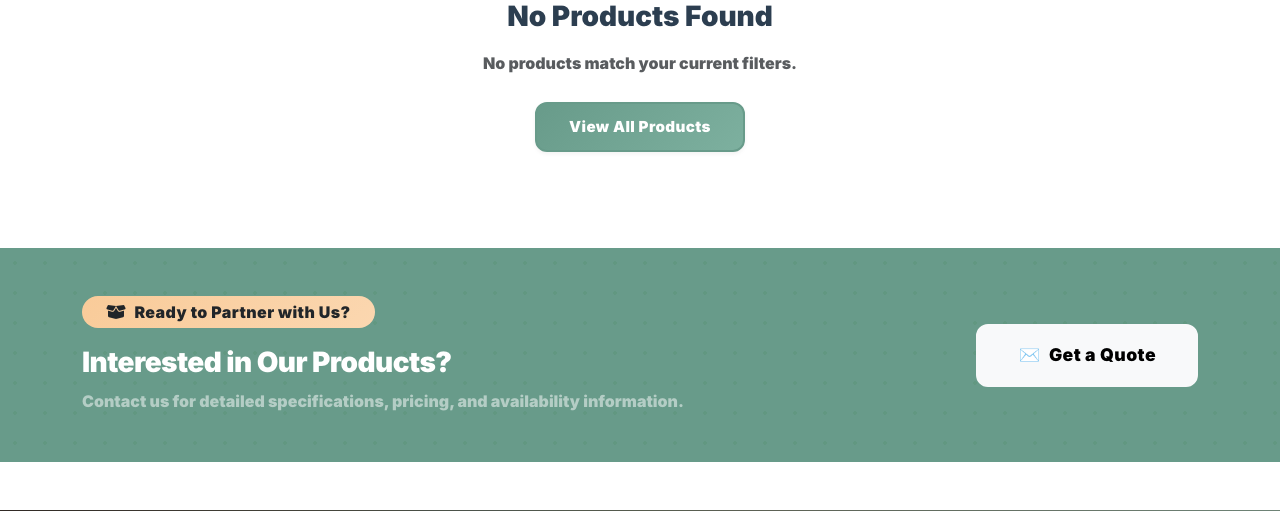
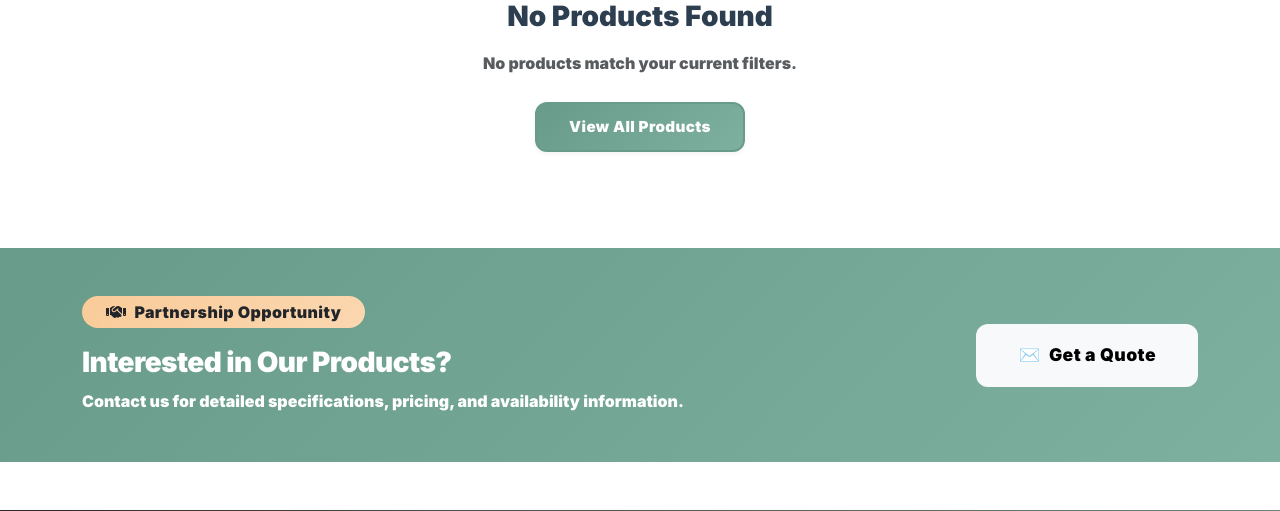
Before and after one commit to whatisup223/emdad, a Flask app: page /products in a window 1280 px wide. Shown: the part 645-1156 px from the top of the page. Run offline with Flask 3, Linux system fonts and the light colour scheme; data that the repository does not hold is empty; some libraries are stand-ins or nearby versions.

Commit message:
CTA: replace 'Ready to collaborate' sections on products and product detail pages with homepage 'Partnership Opportunity' style; preserve dynamic interest text and AR 'جاهزون للتعاون' badge.

```diff
--- a/templates/main/products.html
+++ b/templates/main/products.html
@@ -442,19 +442,21 @@ Browse our complete range of premium Egyptian agricultural products including ci
 </section>
 
 
-<!-- Call to Action (styled to match site) -->
-<section class="py-5 position-relative overflow-hidden" style="background:#689b8a;">
-    <div class="position-absolute top-0 start-0 w-100 h-100" aria-hidden="true">
-        <div class="pattern-dots" style="color: rgba(255,255,255,.15);"></div>
+<!-- CTA Section (Partnership Opportunity style) -->
+<section class="py-5 bg-gradient-primary text-white position-relative overflow-hidden">
+    <div class="position-absolute top-0 start-0 w-100 h-100">
+        <div class="cta-pattern opacity-10"></div>
     </div>
     <div class="container position-relative">
         <div class="row align-items-center">
             <div class="col-lg-8" data-aos="fade-right">
-                <div class="section-badge badge bg-gradient-secondary text-dark px-4 py-2 rounded-pill mb-3 fs-6 fw-semibold">
-                    <i class="fas fa-box-open me-2"></i>{% if is_rtl %}جاهزون للتعاون{% else %}{{ _('Ready to Partner with Us?') }}{% endif %}
+                <div class="cta-badge badge bg-gradient-secondary text-dark px-4 py-2 rounded-pill mb-3 fs-6 fw-semibold">
+                    <i class="fas fa-handshake me-2"></i>{% if is_rtl %}جاهزون للتعاون{% else %}{{ _('Partnership Opportunity') }}{% endif %}
                 </div>
-                <h3 class="mb-2 text-white {{ 'arabic-heading' if is_rtl else 'english-heading' }}">{% if is_rtl %}مهتمون بمنتجاتنا؟{% else %}{{ _('Interested in Our Products?') }}{% endif %}</h3>
-                <p class="mb-0 text-white-50 {{ 'arabic-text' if is_rtl else 'english-text' }}">
+                <h3 class="mb-2 text-white {{ 'arabic-heading' if is_rtl else 'english-heading' }}">
+                    {% if is_rtl %}مهتمون بمنتجاتنا؟{% else %}{{ _('Interested in Our Products?') }}{% endif %}
+                </h3>
+                <p class="mb-0 text-white-75 {{ 'arabic-text' if is_rtl else 'english-text' }}">
                     {% if is_rtl %}تواصل معنا للحصول على المواصفات التفصيلية والأسعار وتوافر المنتجات.{% else %}{{ _('Contact us for detailed specifications, pricing, and availability information.') }}{% endif %}
                 </p>
             </div>
```
Also changed, not shown: templates/main/product_detail.html (+7 -7 lines).
